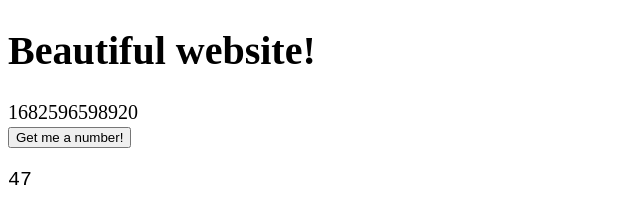
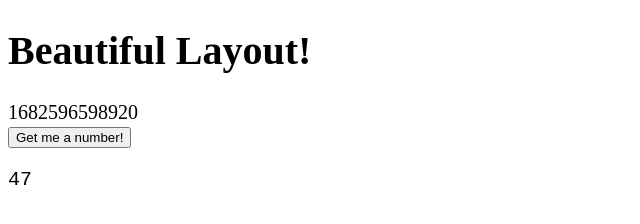
Before and after one commit to fischeversenker/performance-profiling, a plain HTML site: page js-layout-thrashing/index.html in a window 1280 px wide. Both pictures are taken after a click on the button "Get me a number!". Shown: the full height of the page, 0-640 px from the left. Drawn offline with Linux system fonts and the light colour scheme.

Commit message:
chore: last minute adjustments and number refinements

```diff
--- a/js-layout-thrashing/index.html
+++ b/js-layout-thrashing/index.html
@@ -12,7 +12,7 @@
 </head>
 <body>
   <main>
-    <h1>Beautiful website!</h1>
+    <h1>Beautiful Layout!</h1>
     <div id="clock"></div>
     <button>Get me a number!</button>
     <pre id="content"></pre>
--- a/js-layout-thrashing/main.js
+++ b/js-layout-thrashing/main.js
@@ -10,7 +10,7 @@ buttonElement.addEventListener('click', () => {
 function heavyTask() {
   const victim = document.querySelector('h1');
 
-  for (let i = 0; i < 100000; i++) {
+  for (let i = 0; i < 10000; i++) {
     victim.style.fontSize = '2em';
     const a = victim.offsetLeft;
     victim.style.fontSize = 'revert';
```
Also changed, not shown: slow-backend/index.html (+1 -1 lines), 1 other file.
